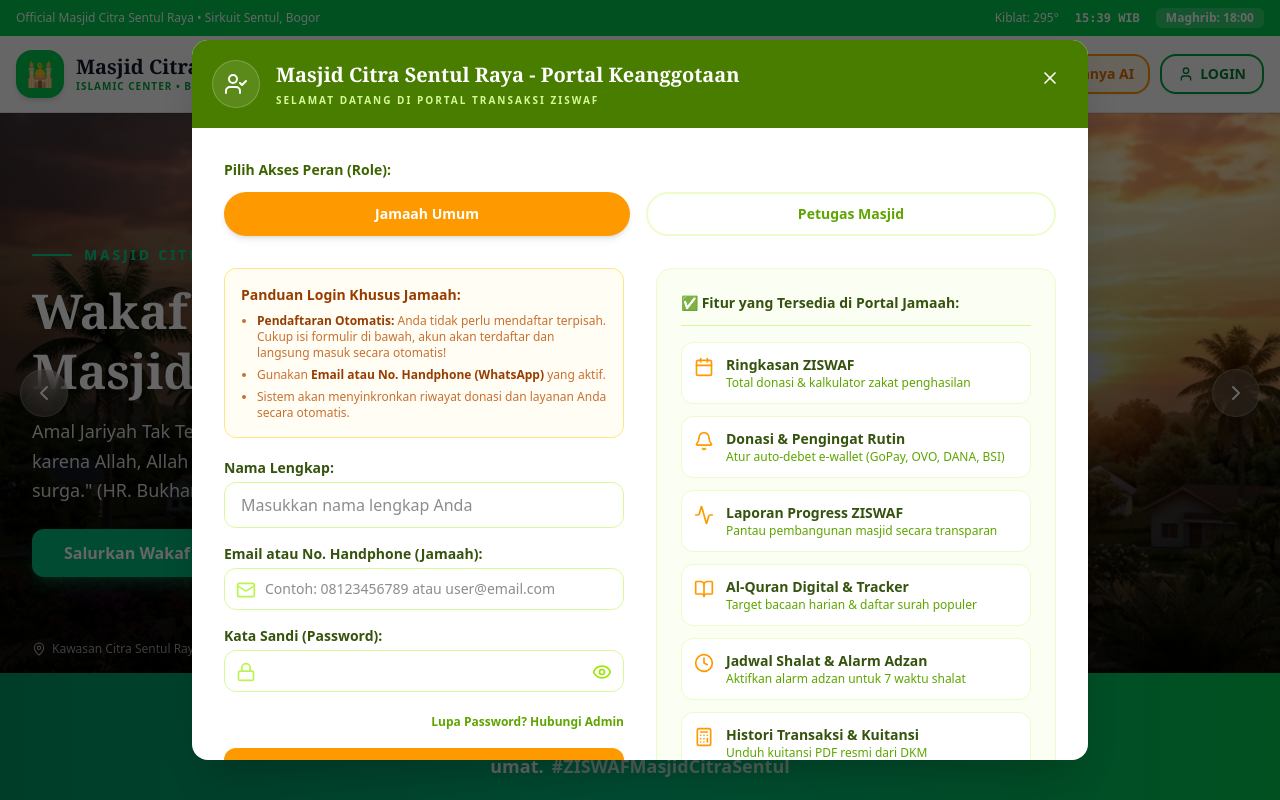
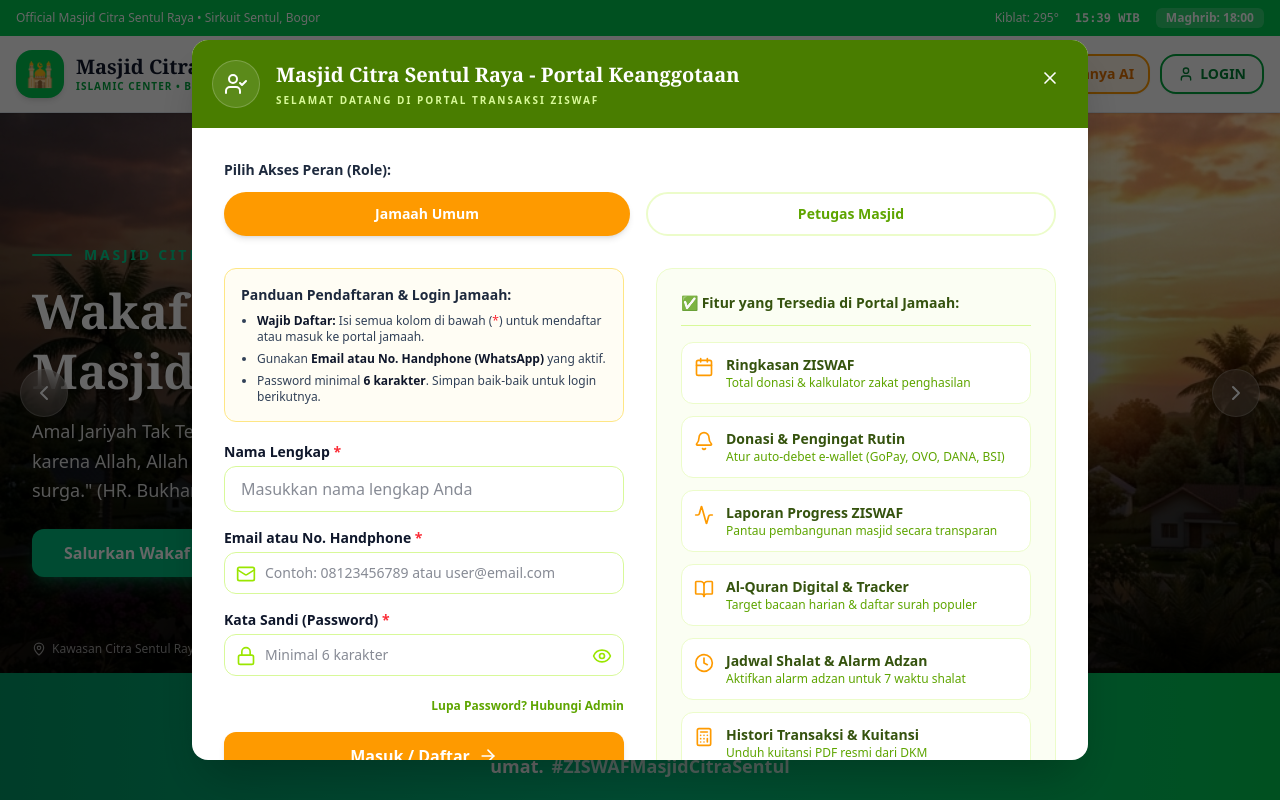
Before and after one commit to gania04/masjid-citra-raya-sentul, a React (Vite) app: page / in a window 1280 px wide. Both pictures are taken after a click on the button "LOGIN". Shown: the top 800 px of the page. Built offline with nearby package versions, Linux system fonts and the light colour scheme; no server answers; the database is empty.

Commit message:
fix: hadist limit removal, index ayat table format fix, and login validation

```diff
--- a/src/components/LoginModal.tsx
+++ b/src/components/LoginModal.tsx
@@ -15,6 +15,9 @@
   const [adminPassword, setAdminPassword] = useState('');
   const [errorMsg, setErrorMsg] = useState('');
   const [namaJamaah, setNamaJamaah] = useState('');
+  const [jamaahContact, setJamaahContact] = useState('');
+  const [jamaahPassword, setJamaahPassword] = useState('');
+  const [jamaahError, setJamaahError] = useState('');
 
   if (!isOpen) return null;
 
@@ -51,7 +54,7 @@
 
         {/* Content */}
         <div className="p-6 md:p-8 overflow-y-auto flex-1">
-          <p className="text-sm font-semibold text-lime-800 mb-3">Pilih Akses Peran (Role):</p>
+          <p className="text-sm font-semibold text-slate-800 mb-3">Pilih Akses Peran (Role):</p>
 
           {/* Tabs */}
           <div className="flex gap-4 mb-8">
@@ -83,38 +86,44 @@
             {role === 'jamaah' ? (
               <div className="space-y-5">
                 <div className="bg-amber-50/50 border border-amber-200 p-4 rounded-xl">
-                  <h3 className="text-sm font-bold text-amber-800 mb-2">Panduan Login Khusus Jamaah:</h3>
-                  <ul className="text-xs text-amber-700/80 space-y-1.5 list-disc pl-4">
-                    <li><span className="font-bold text-amber-800">Pendaftaran Otomatis:</span> Anda tidak perlu mendaftar terpisah. Cukup isi formulir di bawah, akun akan terdaftar dan langsung masuk secara otomatis!</li>
-                    <li>Gunakan <span className="font-bold text-amber-800">Email atau No. Handphone (WhatsApp)</span> yang aktif.</li>
-                    <li>Sistem akan menyinkronkan riwayat donasi dan layanan Anda secara otomatis.</li>
+                  <h3 className="text-sm font-bold text-slate-800 mb-2">Panduan Pendaftaran & Login Jamaah:</h3>
+                  <ul className="text-xs text-slate-700 space-y-1.5 list-disc pl-4">
+                    <li><span className="font-bold text-slate-900">Wajib Daftar:</span> Isi semua kolom di bawah (<span className="text-red-500">*</span>) untuk mendaftar atau masuk ke portal jamaah.</li>
+                    <li>Gunakan <span className="font-bold text-slate-900">Email atau No. Handphone (WhatsApp)</span> yang aktif.</li>
+                    <li>Password minimal <span className="font-bold text-slate-900">6 karakter</span>. Simpan baik-baik untuk login berikutnya.</li>
                   </ul>
                 </div>
 
                 <div className="space-y-4">
                   <div>
-                    <label className="block text-sm font-bold text-lime-900 mb-1">Nama Lengkap:</label>
-                    <input type="text" value={namaJamaah} onChange={(e) => setNamaJamaah(e.target.value)} placeholder="Masukkan nama lengkap Anda" className="w-full px-4 py-2.5 rounded-xl border border-lime-200 focus:ring-2 focus:ring-lime-500 focus:outline-none" required />
+                    <label className="block text-sm font-bold text-slate-900 mb-1">Nama Lengkap <span className="text-red-500">*</span></label>
+                    <input type="text" value={namaJamaah} onChange={(e) => { setNamaJamaah(e.target.value); setJamaahError(''); }} placeholder="Masukkan nama lengkap Anda" className="w-full px-4 py-2.5 rounded-xl border border-lime-200 focus:ring-2 focus:ring-lime-500 focus:outline-none text-slate-900" required />
                   </div>
 
                   <div>
-                    <label className="block text-sm font-bold text-lime-900 mb-1">Email atau No. Handphone (Jamaah):</label>
+                    <label className="block text-sm font-bold text-slate-900 mb-1">Email atau No. Handphone <span className="text-red-500">*</span></label>
                     <div className="relative">
-                      <Mail className="w-5 h-5 text-lime-300 absolute left-3 top-3" />
-                      <input type="text" placeholder="Contoh: 08123456789 atau user@email.com" className="w-full pl-10 pr-4 py-2.5 rounded-xl border border-lime-200 focus:ring-2 focus:ring-lime-500 focus:outline-none text-sm" />
+                      <Mail className="w-5 h-5 text-lime-400 absolute left-3 top-3" />
+                      <input type="text" value={jamaahContact} onChange={(e) => { setJamaahContact(e.target.value); setJamaahError(''); }} placeholder="Contoh: 08123456789 atau user@email.com" className="w-full pl-10 pr-4 py-2.5 rounded-xl border border-lime-200 focus:ring-2 focus:ring-lime-500 focus:outline-none text-sm text-slate-900" required />
                     </div>
                   </div>
 
                   <div>
-                    <label className="block text-sm font-bold text-lime-900 mb-1">Kata Sandi (Password):</label>
+                    <label className="block text-sm font-bold text-slate-900 mb-1">Kata Sandi (Password) <span className="text-red-500">*</span></label>
                     <div className="relative">
-                      <Lock className="w-5 h-5 text-lime-300 absolute left-3 top-3" />
-                      <input type={showPassword ? "text" : "password"} className="w-full pl-10 pr-10 py-2.5 rounded-xl border border-lime-200 focus:ring-2 focus:ring-lime-500 focus:outline-none text-sm" />
+                      <Lock className="w-5 h-5 text-lime-400 absolute left-3 top-3" />
+                      <input type={showPassword ? "text" : "password"} value={jamaahPassword} onChange={(e) => { setJamaahPassword(e.target.value); setJamaahError(''); }} placeholder="Minimal 6 karakter" className="w-full pl-10 pr-10 py-2.5 rounded-xl border border-lime-200 focus:ring-2 focus:ring-lime-500 focus:outline-none text-sm text-slate-900" required />
                       <button type="button" onClick={() => setShowPassword(!showPassword)} className="absolute right-3 top-3 text-lime-400 hover:text-lime-600">
                         {showPassword ? <EyeOff className="w-5 h-5" /> : <Eye className="w-5 h-5" />}
                       </button>
                     </div>
                   </div>
+
+                  {jamaahError && (
+                    <div className="bg-red-50 text-red-600 p-3 rounded-lg text-xs font-bold border border-red-200">
+                      {jamaahError}
+                    </div>
+                  )}
 
                   <div className="text-right">
                     <a href="#" className="text-xs text-lime-600 font-semibold hover:underline">Lupa Password? Hubungi Admin</a>
@@ -122,13 +131,19 @@
 
                   <button
                     onClick={() => {
-                      const nama = namaJamaah.trim() || 'Hamba Allah';
+                      const nama = namaJamaah.trim();
+                      const contact = jamaahContact.trim();
+                      const pass = jamaahPassword.trim();
+                      if (!nama) { setJamaahError('Nama lengkap wajib diisi!'); return; }
+                      if (!contact) { setJamaahError('Email atau No. Handphone wajib diisi!'); return; }
+                      if (!pass || pass.length < 6) { setJamaahError('Password wajib diisi (minimal 6 karakter)!'); return; }
+                      setJamaahError('');
                       onJamaahLogin(nama);
                       onClose();
                     }}
-                    className="w-full flex items-center justify-center gap-2 bg-amber-500 hover:bg-amber-600 text-white font-bold py-3 rounded-xl transition-colors shadow-md"
+                    className="w-full flex items-center justify-center gap-2 bg-amber-500 hover:bg-amber-600 text-white font-bold py-3 rounded-xl transition-colors shadow-md cursor-pointer"
                   >
-                    Masuk / Daftar Otomatis <ArrowRight className="w-5 h-5" />
+                    Masuk / Daftar <ArrowRight className="w-5 h-5" />
                   </button>
                 </div>
               </div>
```
Also changed, not shown: src/components/AlQuranDigital.tsx (+8 -111 lines).
